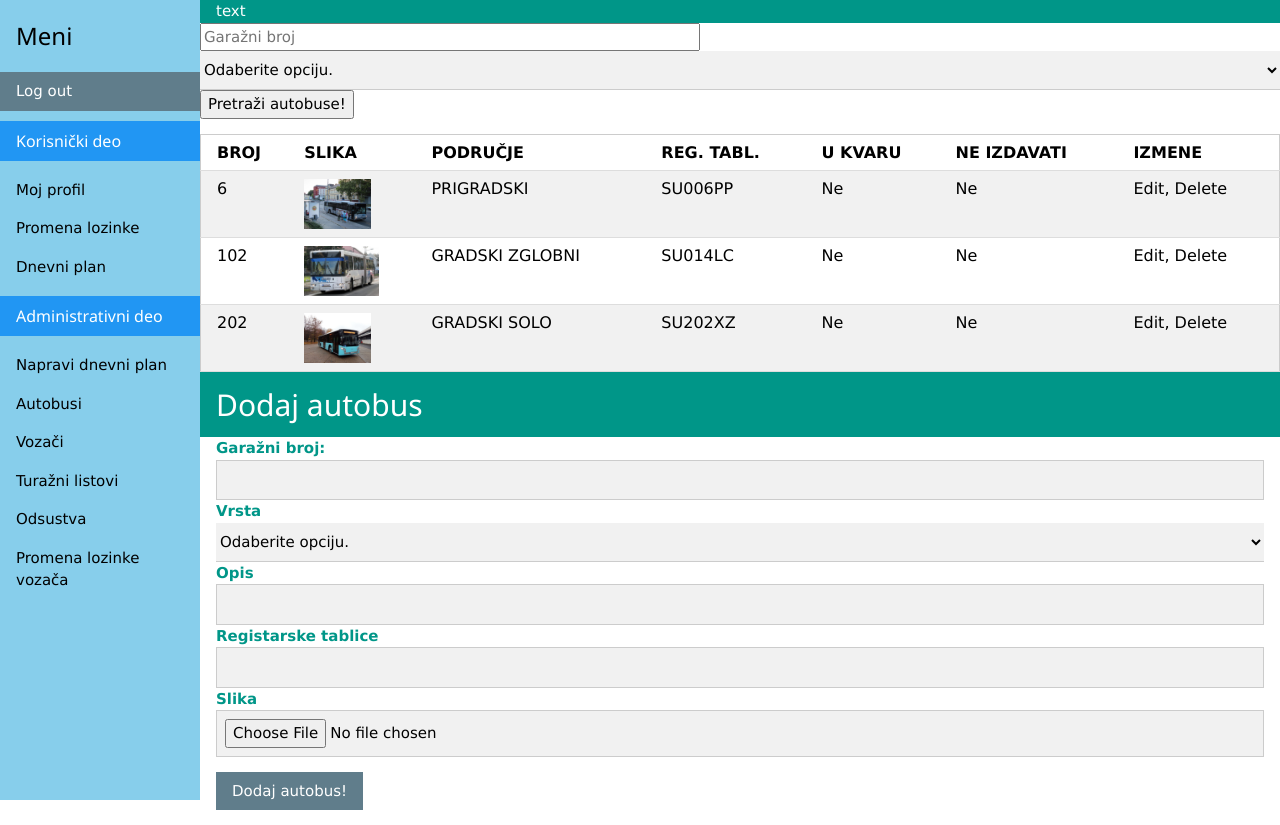
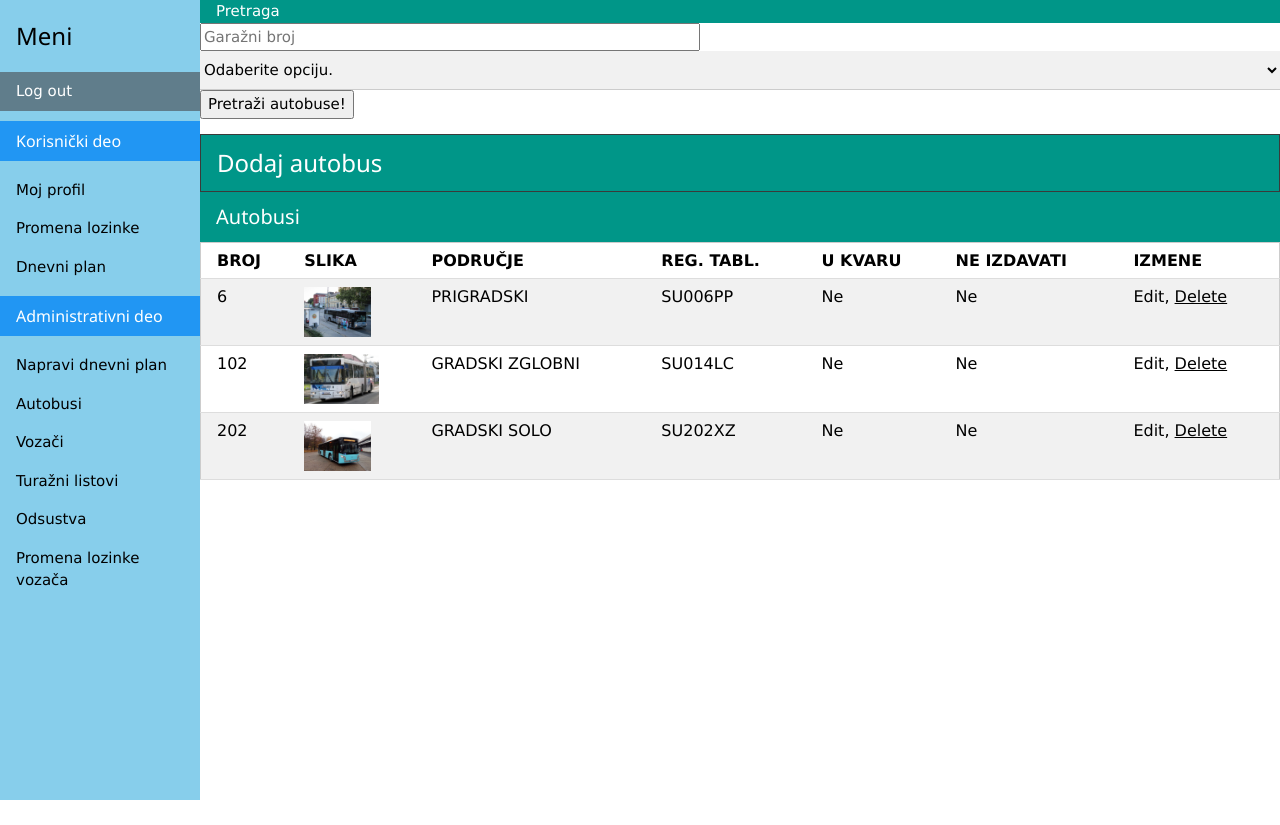
Before and after one commit to trashflash/BusRasporedRada2, a PHP site: page /busrasporedrada2/listbuses.php in a window 1280 px wide. After the commit the page ends 800 px from the top, so only its background shows below. Run offline with PHP 8.4, Linux system fonts and the light colour scheme; the visitor is signed in with stand-in values (Sample User, id 1); data comes from the database, SQL or seed files in the repository.

Commit message:
hajd probaj sad

```diff
--- a/changeuserpass.php
+++ b/changeuserpass.php
@@ -1,7 +1,7 @@
 <?php
 include_once ('db_config.php'); ?>
 
-// Ova stranica je završena i nema potrebe dalje je menjati.
+<!-- Ova stranica je završena i nema potrebe dalje je menjati.-->
 
 <html>
 <head>
--- a/listbuses.php
+++ b/listbuses.php
@@ -5,14 +5,15 @@ include_once ('db_config.php'); ?>
 <head>
     <meta name="viewport" content="width=device-width, initial-scale=1">
     <link rel="stylesheet" href="w3css.css">
+    <script src="Fun.js"></script>
 </head>
 <body>
 <?php include 'sidebar.php';?>
 
 <div style="margin-left:200px">
 
-    <div class="w3-container w3-teal">text</div>
-
+    <div class="w3-container w3-teal" onclick="hideit('searchbuss');">Pretraga</div>
+    <div id="searchbuss" >
     <form name="registration" action="" method="post">
         <input type="text" name="SRNUM" placeholder="Garažni broj" style="width:500px;" />
         <select class="w3-select w3-light-gray" name="optiona">
@@ -28,9 +29,42 @@ include_once ('db_config.php'); ?>
         </select>
         <input type="submit" name="submit" value="Pretraži autobuse!" />
     </form>
+    </div>
 
+    <div class="w3-container w3-teal" style="border:#3a3a3a 1px solid;" onclick="hideit('addbuss');"> <h3>Dodaj autobus</h3> </div>
+    <div id="addbuss" style="display: none;">
+        <form class="w3-container" action="saveimage.php" method="POST" enctype="multipart/form-data">
+            <label class="w3-text-teal"><b>Garažni broj:</b></label>
+            <input class="w3-input w3-border w3-light-grey" type="text" name="gbr">
 
+            <label class="w3-text-teal"><b>Vrsta</b></label>
+            <select class="w3-select w3-light-gray" name="option">
+                <option value="" disabled selected>Odaberite opciju.</option>
+                <option value="GRADSKI SOLO">GRADSKI SOLO</option>
+                <option value="GRADSKI ZGLOBNI">GRADSKI ZGLOBNI</option>
+                <option value="PRIGRADSKI">PRIGRADSKI</option>
+                <option value="MEĐUGRADSKI">MEĐUGRADSKI</option>
+                <option value="GRADSKI MINIBUS">GRADSKI MINIBUS</option>
+                <option value="MEĐUGRADSKI MINIBUS">MEĐUGRADSKI MINIBUS</option>
+                <option value="TURISTIČKI">TURISTIČKI</option>
+            </select>
 
+            <label class="w3-text-teal"><b>Opis</b></label>
+            <input class="w3-input w3-border w3-light-grey" type="text" name="opis">
+
+            <label class="w3-text-teal"><b>Registarske tablice</b></label>
+            <input class="w3-input w3-border w3-light-grey" type="text" name="reg">
+
+            <label class="w3-text-teal"><b>Slika</b></label>
+            <input class="w3-input w3-border w3-light-grey" type="file" name="uploadedimage">
+
+            <p> </p>
+            <button class="w3-btn w3-blue-grey" type="submit">Dodaj autobus!</button>
+        </form>
+    </div>
+
+    <div class="w3-container w3-teal" onclick="hideit('busess');"> <h4>Autobusi</h4> </div>
+    <div id="busess">
     <table class="w3-table-all">
         <tr>
             <th>BROJ</th>
@@ -42,10 +76,10 @@ include_once ('db_config.php'); ?>
             <th>IZMENE</th>
         </tr>
         <?php
-        if (isset($_REQUEST['SRNUM'])) {
+        if (@$_REQUEST['SRNUM']!=null) {
             $gbrsearch=@$_REQUEST['SRNUM'];
 
-            $sql = "SELECT * FROM buses WHERE ID_Bus=$gbrsearch";
+            $sql = "SELECT * FROM buses WHERE ID_Bus LIKE '$gbrsearch'";
             $result = mysqli_query($connection, $sql) or die(mysqli_error($connection));
 
             if (mysqli_num_rows($result) > 0) {
@@ -54,14 +88,14 @@ include_once ('db_config.php'); ?>
                     if ($record['Reserved'] == 1) $res = 'Da'; else $res = 'Ne';
                     echo '<tr><td>' . $record['ID_Bus'] . '</td><td><img src="' . $record['Photo_Link_Bus'] . '" style="height:50px"></td>
             <td>' . $record['TypeBus'] . '</td><td>' . $record['Plates'] . '</td><td>' . $broken . '</td><td>' . $res . '</td>
-            <td>Edit, Delete</td></tr>';
+            <td>Edit, <a href="EditDriver.php?delbus='.$record['ID_Bus'].'" onclick="return confirm(\'Da li ste sigurni?\');">Delete</a></td></tr>';
                 }
             }
 
-            } else if(isset($_REQUEST['optiona'])){
+            } else if(@$_REQUEST['optiona']!=null){
             $gtypesearch=@$_REQUEST['optiona'];
 
-            $sql = "SELECT * FROM buses WHERE (`TypeBus` LIKE '$gtypesearch')";
+            $sql = "SELECT * FROM buses WHERE `TypeBus` LIKE '$gtypesearch'";
             $result = mysqli_query($connection, $sql) or die(mysqli_error($connection));
 
             if (mysqli_num_rows($result) > 0) {
@@ -70,7 +104,7 @@ include_once ('db_config.php'); ?>
                     if ($record['Reserved'] == 1) $res = 'Da'; else $res = 'Ne';
                     echo '<tr><td>' . $record['ID_Bus'] . '</td><td><img src="' . $record['Photo_Link_Bus'] . '" style="height:50px"></td>
             <td>' . $record['TypeBus'] . '</td><td>' . $record['Plates'] . '</td><td>' . $broken . '</td><td>' . $res . '</td>
-            <td>Edit, Delete</td></tr>';
+            <td>Edit, <a href="EditDriver.php?delbus='.$record['ID_Bus'].'" onclick="return confirm(\'Da li ste sigurni?\');">Delete</a></td></tr>';
                 }
             }
 
@@ -85,47 +119,12 @@ include_once ('db_config.php'); ?>
                     if ($record['Reserved'] == 1) $res = 'Da'; else $res = 'Ne';
                     echo '<tr><td>' . $record['ID_Bus'] . '</td><td><img src="' . $record['Photo_Link_Bus'] . '" style="height:50px"></td>
             <td>' . $record['TypeBus'] . '</td><td>' . $record['Plates'] . '</td><td>' . $broken . '</td><td>' . $res . '</td>
-            <td>Edit, Delete</td></tr>';
+            <td>Edit, <a href="EditDriver.php?delbus='.$record['ID_Bus'].'" onclick="return confirm(\'Da li ste sigurni?\');">Delete</a></td></tr>';
                 }
             }
         }?>
     </table>
-
-
-    <div class="w3-container w3-teal">
-        <h2>Dodaj autobus</h2>
     </div>
-
-    <form class="w3-container">
-        <label class="w3-text-teal"><b>Garažni broj:</b></label>
-        <input class="w3-input w3-border w3-light-grey" type="text">
-
-        <label class="w3-text-teal"><b>Vrsta</b></label>
-        <select class="w3-select w3-light-gray" name="option">
-            <option value="" disabled selected>Odaberite opciju.</option>
-            <option value="1">GRADSKI SOLO</option>
-            <option value="2">GRADSKI ZGLOBNI</option>
-            <option value="3">PRIGRADSKI</option>
-            <option value="4">MEĐUGRADSKI</option>
-            <option value="5">GRADSKI MINIBUS</option>
-            <option value="6">MEĐUGRADSKI MINIBUS</option>
-            <option value="7">TURISTIČKI</option>
-
-        </select>
-
-        <label class="w3-text-teal"><b>Opis</b></label>
-        <input class="w3-input w3-border w3-light-grey" type="text">
-
-        <label class="w3-text-teal"><b>Registarske tablice</b></label>
-        <input class="w3-input w3-border w3-light-grey" type="text">
-
-        <label class="w3-text-teal"><b>Slika</b></label>
-        <input class="w3-input w3-border w3-light-grey" type="file">
-
-        <p> </p>
-        <button class="w3-btn w3-blue-grey">Dodaj autobus!</button>
-    </form>
-
 </div>
 </body>
 
--- a/listdrivers.php
+++ b/listdrivers.php
@@ -13,7 +13,6 @@
 <div style="margin-left:200px">
     <div class="w3-container w3-teal" onclick="hideit('adddriver');">
         <h3>Dodaj vozača</h3>
-        <button class="w3-btn w3-blue-grey" style="float: right" value="_" onclick="hideit('adddriver');">
     </div>
     <div id="adddriver" style="display: none;">
         <form class="w3-container" method="post" action="EditDriver.php" >
@@ -64,8 +63,8 @@
         </form>
     </div>
 
-    <div class="w3-container w3-teal" onclick="hideit('ddrivers');"> <h4>Vozači</h4> </div>
-    <div id="ddrivers">
+    <div class="w3-container w3-teal" onclick="hideit('driverss');"> <h4>Vozači</h4> </div>
+    <div id="driverss">
     <table class="w3-table-all">
         <tr>
             <th>BROJ</th>
```
